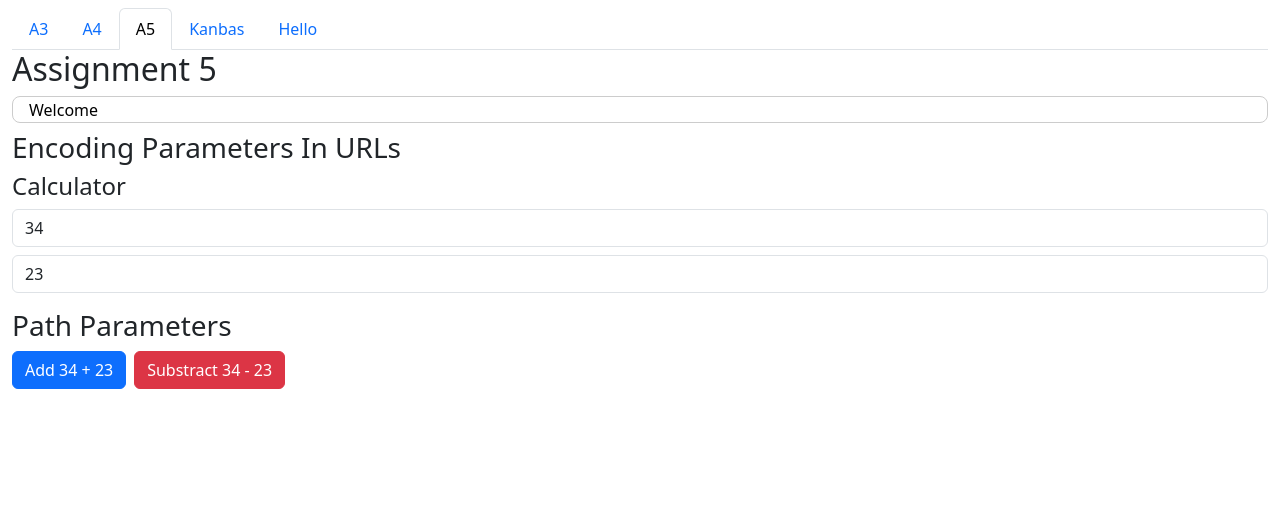
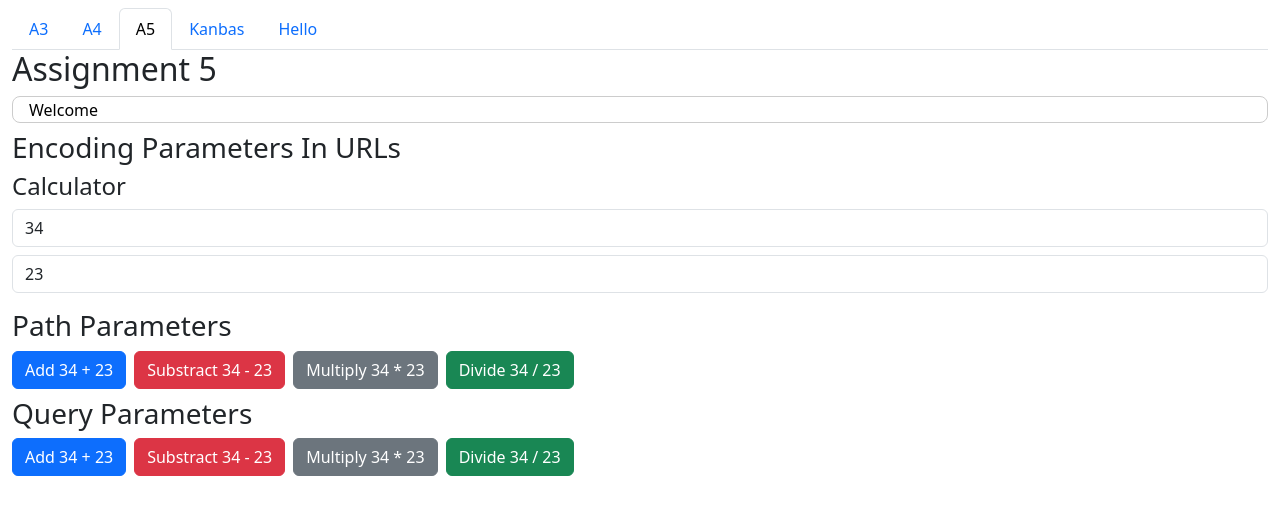
Before and after one commit to ewillia1/kanbas-react-web-app, a React (Create React App) app: page /#/Labs/a5 in a window 1280 px wide. Shown: the top 514 px of the page. Built offline with nearby package versions, Linux system fonts and the light colour scheme.

Commit message:
3.1.2 Query Parameters. 3.1.3. On Your Own.

```diff
--- a/src/Labs/a5/EncodingParametersInURLs.tsx
+++ b/src/Labs/a5/EncodingParametersInURLs.tsx
@@ -20,8 +20,29 @@ function EncodingParametersInURLs() {
             <a href={`http://localhost:4000/a5/add/${a}/${b}`} type="button" className="btn btn-primary me-2 mb-2">
                 Add {a} + {b}
             </a>
-            <a href={`http://localhost:4000/a5/subtract/${a}/${b}`} type="button" className="btn btn-danger mb-2">
+            <a href={`http://localhost:4000/a5/subtract/${a}/${b}`} type="button" className="btn btn-danger me-2 mb-2">
                 Substract {a} - {b}
+            </a>
+            <a href={`http://localhost:4000/a5/multiply/${a}/${b}`} type="button" className="btn btn-secondary me-2 mb-2">
+                Multiply {a} * {b}
+            </a>
+            <a href={`http://localhost:4000/a5/divide/${a}/${b}`} type="button" className="btn btn-success me-2 mb-2">
+                Divide {a} / {b}
+            </a>
+
+            <h3>Query Parameters</h3>
+
+            <a className="btn btn-primary me-2 mb-2" href={`http://localhost:4000/a5/calculator?operation=add&a=${a}&b=${b}`}>
+                Add {a} + {b}
+            </a>
+            <a className="btn btn-danger me-2 mb-2" href={`http://localhost:4000/a5/calculator?operation=subtract&a=${a}&b=${b}`}>
+                Substract {a} - {b}
+            </a>
+            <a className="btn btn-secondary me-2 mb-2" href={`http://localhost:4000/a5/calculator?operation=multiply&a=${a}&b=${b}`}>
+                Multiply {a} * {b}
+            </a>
+            <a className="btn btn-success me-2 mb-2" href={`http://localhost:4000/a5/calculator?operation=divide&a=${a}&b=${b}`}>
+                Divide {a} / {b}
             </a>
         </div>
     );
```
